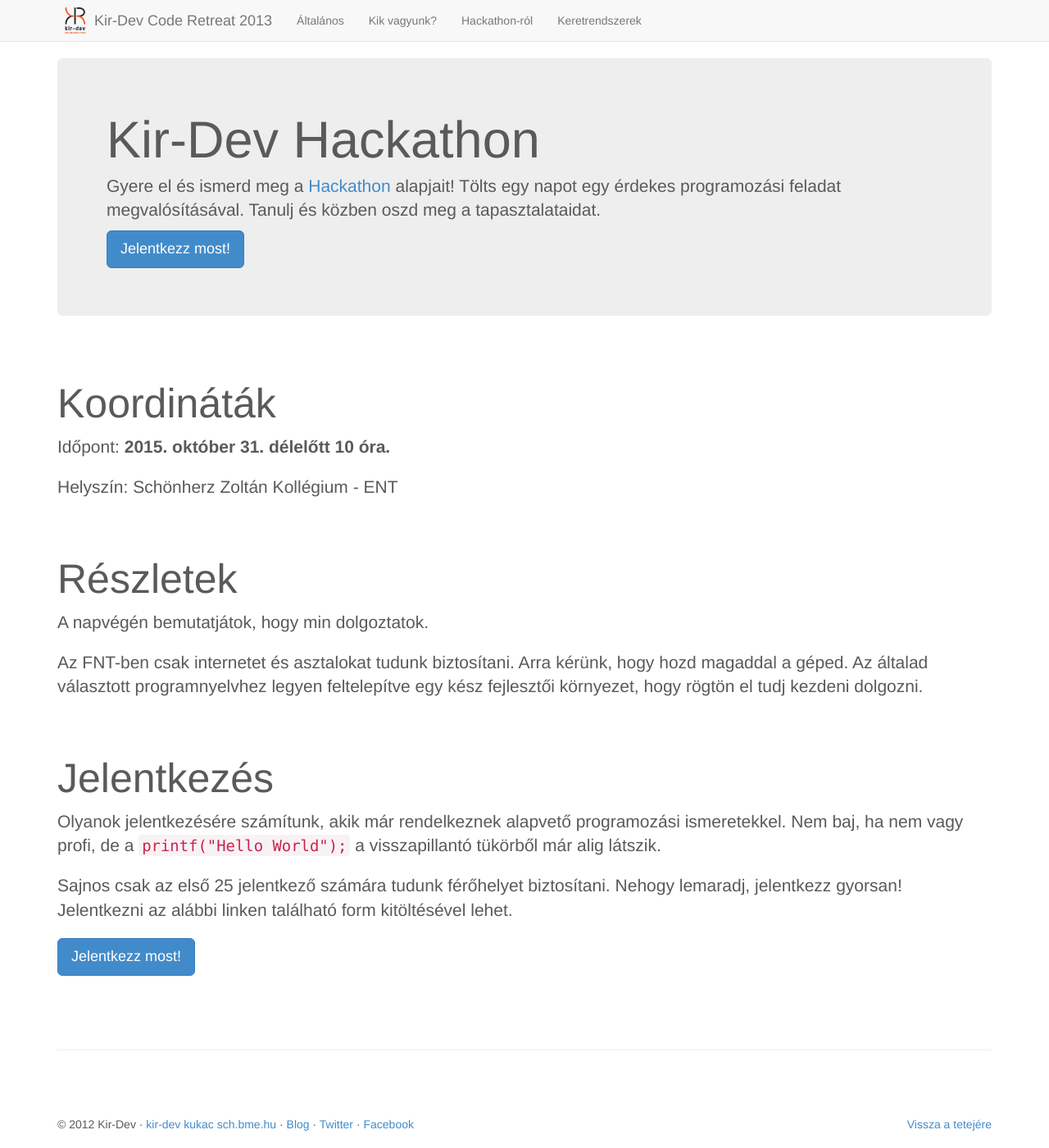
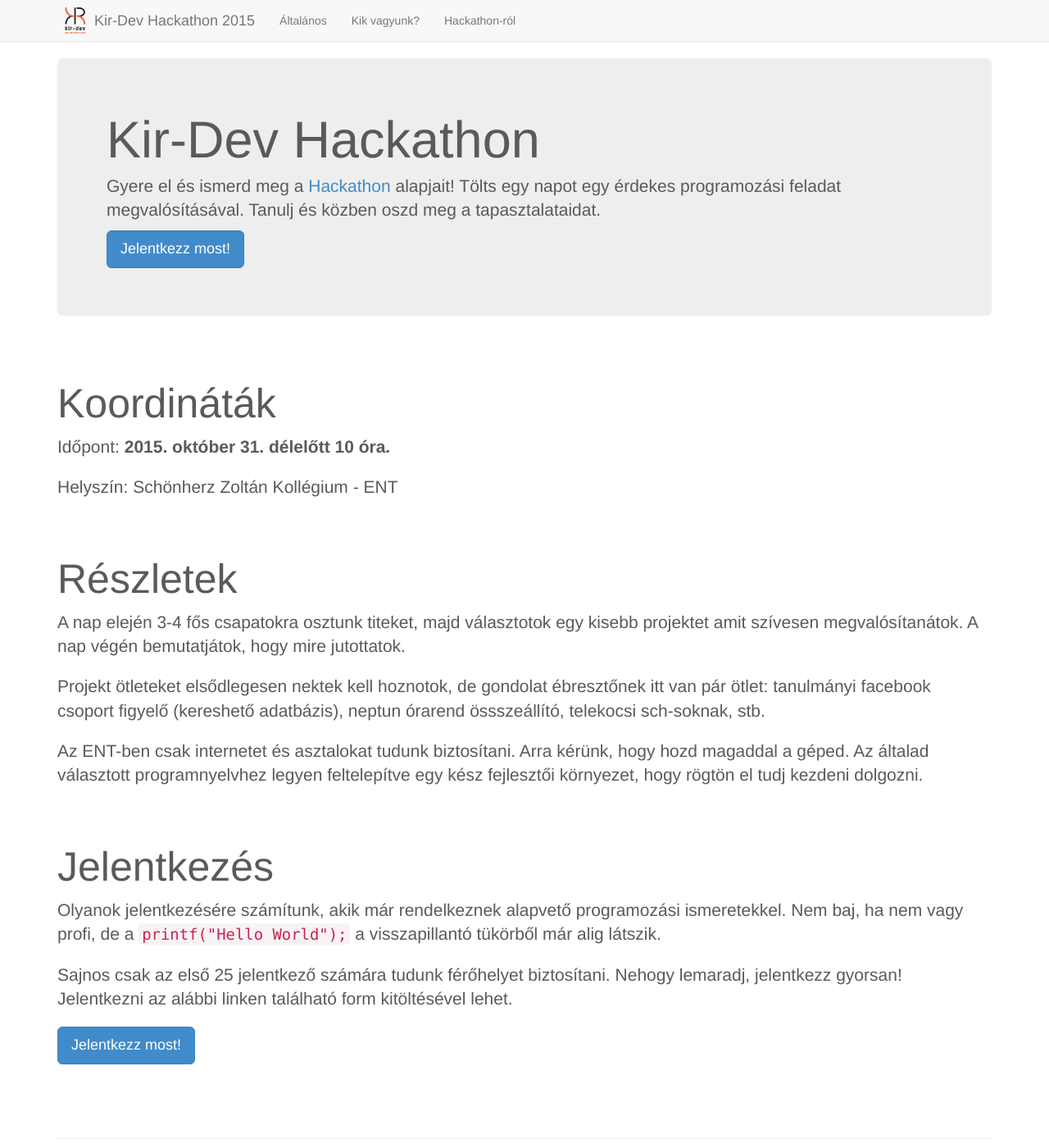
Before and after one commit to kir-dev/hackathon, a Jekyll site: the page built from index.html, in a window 1280 px wide and 1400 px high. Shown: the whole window at 82% size. Built offline with Jekyll 4.4.1, drawn with Linux system fonts in a browser that asks for light colours; Markdown is read by kramdown in place of the engine named in the settings.

Commit message:
javítás

```diff
--- a/_config.yml
+++ b/_config.yml
@@ -1,5 +1,5 @@
-name: Kir-Dev Code Retreat 2013
+name: Kir-Dev Hackathon 2015
 markdown: redcarpet
 pygments: true
 
-baseurl: /code-retreat/
+baseurl: /hackathon/
--- a/_layouts/default.html
+++ b/_layouts/default.html
@@ -35,7 +35,6 @@
               <li><a href="{{ site.baseurl }}">Általános</a></li>
               <li><a href="about.html">Kik vagyunk?</a></li>
               <li><a href="https://en.wikipedia.org/wiki/Hackathon">Hackathon-ról</a></li>
-              <li><a href="test-frameworks.html">Keretrendszerek</a></li>
             </ul>
           </div><!--/.nav-collapse -->
         </div>
@@ -50,7 +49,7 @@
         <footer>
             <p class="pull-right"><a href="#">Vissza a tetejére</a></p>
             <p>
-                &copy; 2012 Kir-Dev
+                &copy; 2015 Kir-Dev
                 &middot;
                 <a href="">kir-dev kukac sch.bme.hu</a>
                 &middot;
--- a/about.html
+++ b/about.html
@@ -12,7 +12,7 @@ title: Kik vagyunk?
         <img src="images/kirdev.png" alt="Kir-Dev logo" />
     </div>
     <p>
-        A körünk fő tevékenysége a <a href="http://kir-dev.sch.bme.hu/alkalmazasok/">Villanykari Információs Rendszer</a>
+        A körünk fő tevékenysége a <a href="http://kir-dev.sch.bme.hu/">Villanykari Információs Rendszer</a>
         folyamatos fejlesztése és karbantartása, 2001 óta foglalkozunk különféle
         webes technológiák alkalmazásával és oktatásával. Mivel több, hosszú
         távon használatos rendszert kell üzemeltetnünk és új funkciókkal
--- a/index.html
+++ b/index.html
@@ -31,10 +31,13 @@ title: Kir-Dev Hackathon
 
         <h2 class="featurette-heading">Részletek</h2>
         <p class="lead">
-            A napvégén bemutatjátok, hogy min dolgoztatok.
+            A nap elején 3-4 fős csapatokra osztunk titeket, majd választotok egy kisebb projektet amit szívesen megvalósítanátok. A nap végén bemutatjátok, hogy mire jutottatok.
         </p>
         <p class="lead">
-            Az FNT-ben csak internetet és asztalokat tudunk biztosítani. Arra kérünk, hogy hozd magaddal a géped.
+            Projekt ötleteket elsődlegesen nektek kell hoznotok, de gondolat ébresztőnek itt van pár ötlet: tanulmányi facebook csoport figyelő (kereshető adatbázis), neptun órarend össszeállító, telekocsi sch-soknak, stb.
+        </p>
+        <p class="lead">
+            Az ENT-ben csak internetet és asztalokat tudunk biztosítani. Arra kérünk, hogy hozd magaddal a géped.
             Az általad választott programnyelvhez legyen feltelepítve egy kész fejlesztői környezet,
             hogy rögtön el tudj kezdeni dolgozni.
         </p>
```
Also changed, not shown: test-frameworks.html (deleted, +0 -67 lines).
